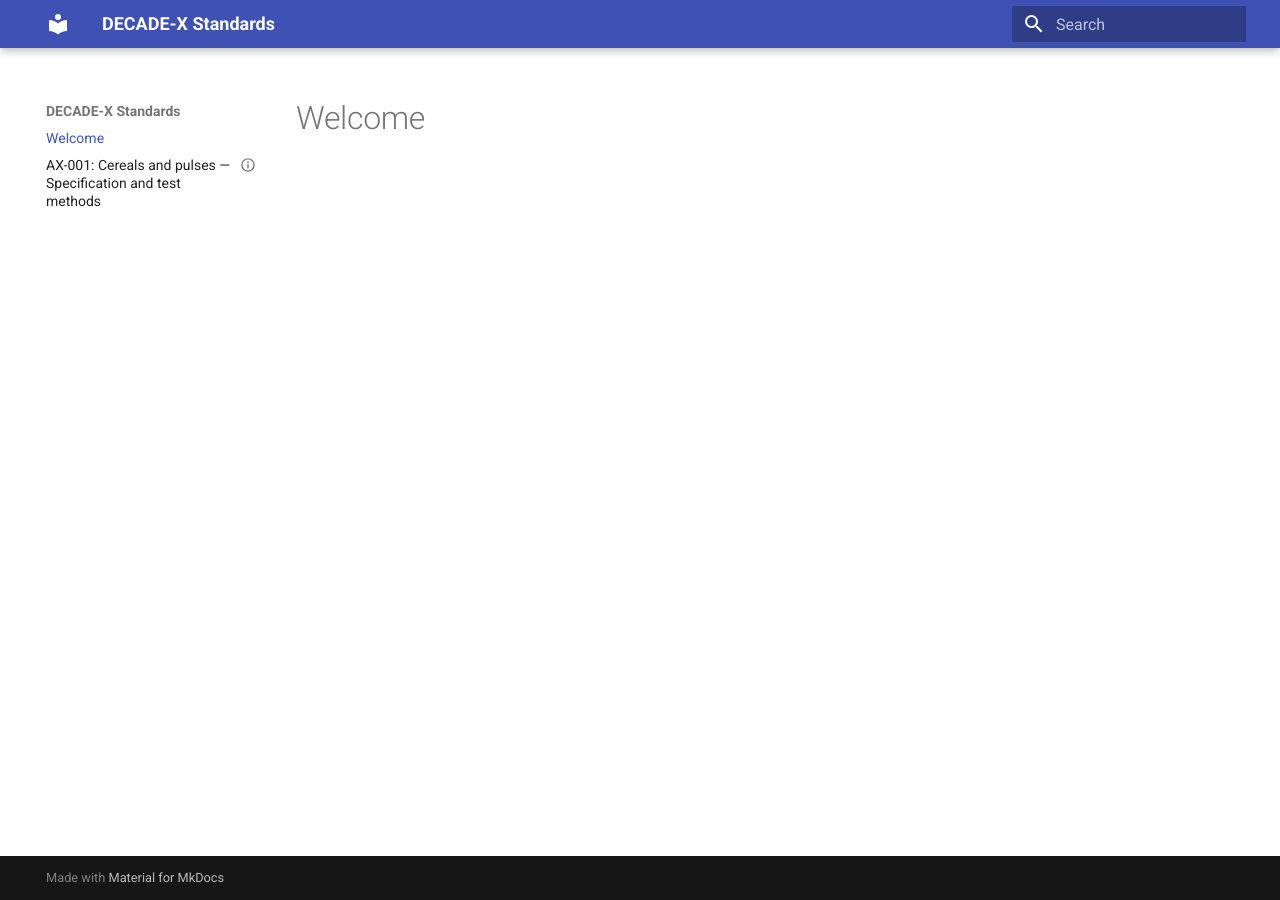
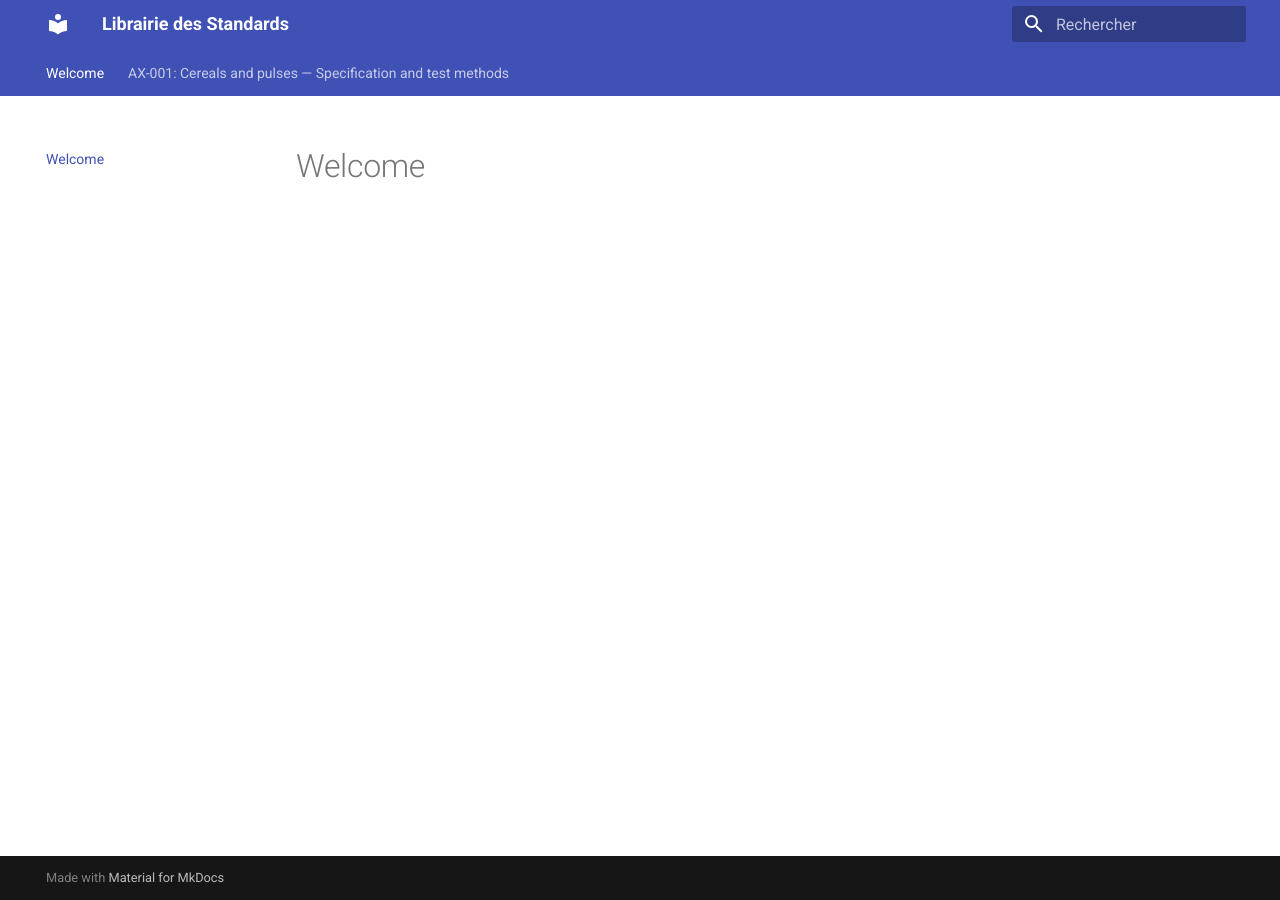
Before and after one commit to Shibukawa310/dx_standards, an MkDocs documentation site: the page built from docs/index.md, in a window 1280 px wide. Built offline with MkDocs 1.6.1 and Material for MkDocs 9.7.7, drawn with Linux system fonts in a browser that asks for light colours.

Commit message:
Update mkdocs.yml

```diff
--- a/mkdocs.yml
+++ b/mkdocs.yml
@@ -1,19 +1,41 @@
-site_name: "DECADE-X Standards"
+site_name: "Librairie des Standards"
+site_description: "Portail officiel des procédures DECADE-X"
 site_url: "https://shibukawa310.github.io/dx_standards/"
 
 theme:
   name: material
-
-# --- AJOUT DU DOSSIER D'INCLUSION ---
-plugins:
-  - search
-  - macros:
-      include_dir: includes  # On dit au plugin de regarder ici
+  language: fr
+  palette:
+    primary: indigo
+    accent: indigo
+  features:
+    - navigation.sections
+    - navigation.top
+    - navigation.tabs
+    - navigation.instant
+    - search.suggest
+    - search.highlight
+    - navigation.tracking
 
 extra_css:
   - assets/custom.css
 
+plugins:
+  - search
+  - tags         # Permet d'ajouter des mots-clés dans le frontmatter
+  - macros:      # On garde notre plugin de variables qui fonctionne
+      include_dir: includes
+
 markdown_extensions:
   - admonition
+  - pymdownx.details
   - attr_list
-  - pymdownx.superfences
+  - md_in_html
+  - abbr
+  - pymdownx.snippets:
+      base_path: ["includes"]
+  - pymdownx.superfences:
+      custom_fences:
+        - name: mermaid
+          class: mermaid
+          format: !!python/name:pymdownx.superfences.fence_code_format
```
